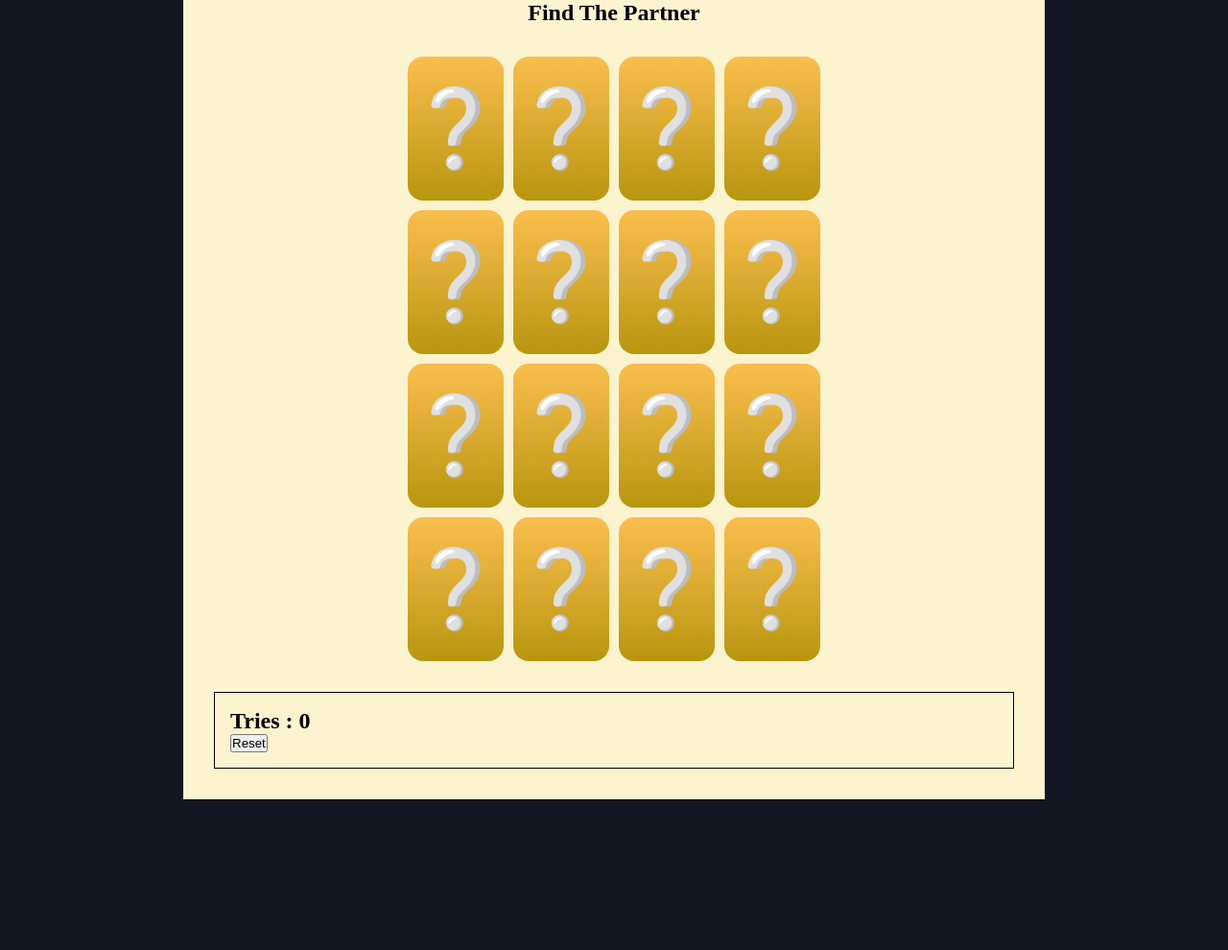
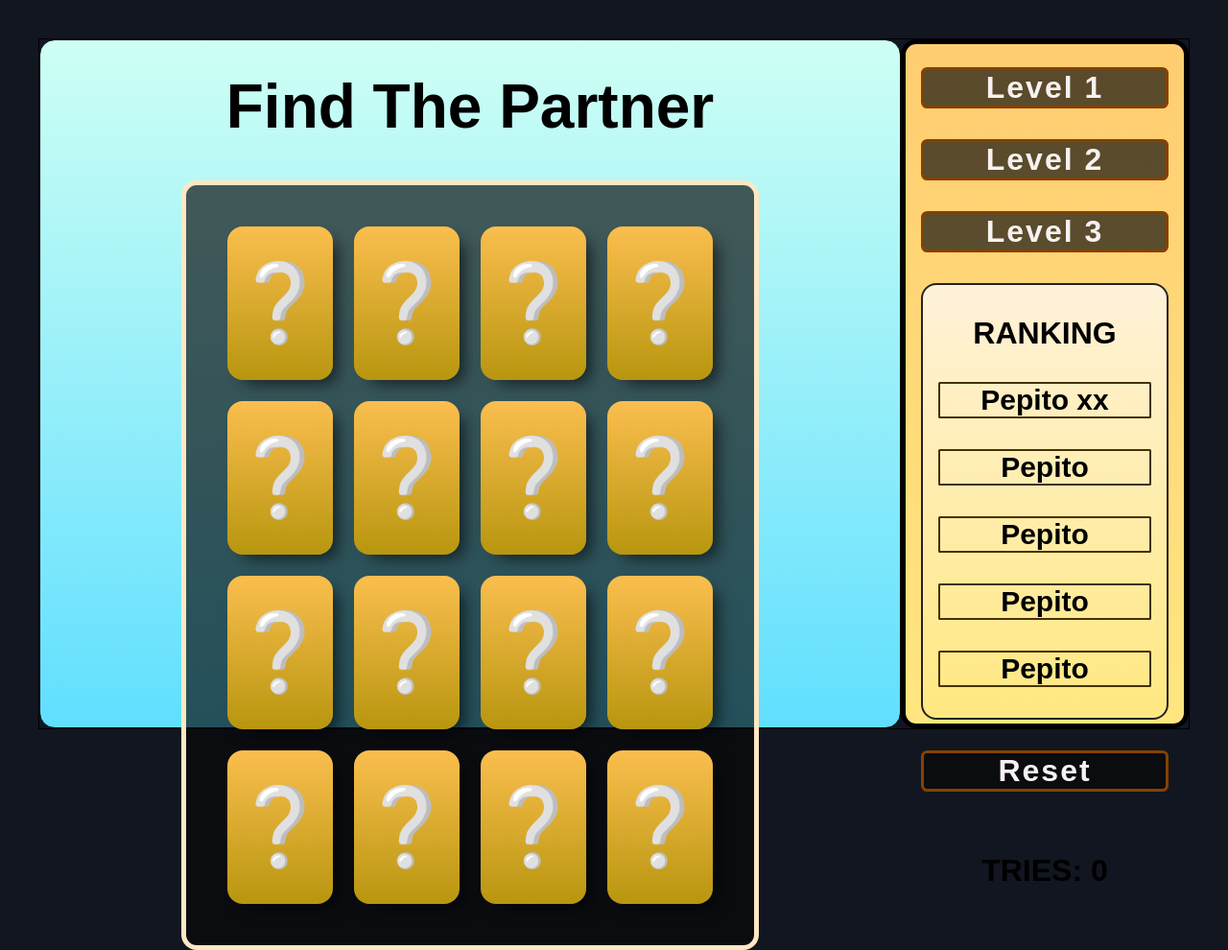
Before and after one commit to KT1G/Parejas-Emojis-BL, a plain HTML site: page Primer Proyecto JS/Index.html in a window 1280 px wide. Shown: the whole page at 96% size. Before the commit the page ends 834 px from the top, so only its background shows below. Drawn offline with Linux system fonts and the light colour scheme.

Commit message:
Ranking, niveles y hovers

```diff
--- a/Primer Proyecto JS/Index.html
+++ b/Primer Proyecto JS/Index.html
@@ -7,6 +7,8 @@
     <meta name="viewport" content="width=device-width, initial-scale=1.0">
     <title>Juego de Cartas</title>
     <link rel="stylesheet" href="style.css">
+
+
 </head>
 
 <body>
@@ -15,7 +17,7 @@
         <section class="container">
 
             <h1>Find The Partner</h1>
-
+            <div class="background">
                 <ul class="game">
                     <li id="0" class="card">
                         <div class="content">
@@ -114,14 +116,34 @@
                         </div>
                     </li>
                 </ul>
-        <section class="tries">
-          <h2>Tries : <span> </span> </h2>
-          <button>Reset</button>
-        </section>
+            </div>
 
         </section>
 
-    <section></section> <!-- posible ranking  -->
+        <section class="container_ranking">
+
+            <button>Level 1</button>
+            <button>Level 2</button>
+            <button>Level 3</button>
+            <div class="background_ranking">
+
+                <ol class="ranking">
+                    <h2>RANKING</h2>
+                    <li class="persons">Pepito xx</li>
+                    <li class="persons">Pepito</li>
+                    <li class="persons">Pepito</li>
+                    <li class="persons">Pepito</li>
+                    <li class="persons">Pepito</li>
+                </ol>
+
+            </div>
+
+
+            <button>Reset</button>
+            <section class="tries">
+                <h2>TRIES: <span> </span> </h2>
+            </section>
+        </section>
 
 
     </main>
--- a/Primer Proyecto JS/script.js
+++ b/Primer Proyecto JS/script.js
@@ -77,11 +77,11 @@ function compare() {
         } else {
             // si no son iguales, las volvemos a cerrar
 
-
             if (
                 !card1.classList.contains("match") &&
                 !card2.classList.contains("match")
-            ) {
+            ) {/* posible set interval para efecto en cartas de vibracion
+            */
                 setTimeout(() => {
                     card1.classList.remove("flipped");
                     card2.classList.remove("flipped");
--- a/Primer Proyecto JS/style.css
+++ b/Primer Proyecto JS/style.css
@@ -1,56 +1,176 @@
-*{
+* {
     margin: 0;
     padding: 0;
     box-sizing: border-box;
 }
 
-.root{
 
-
+.root {
+    --sombras: -webkit-box-shadow: 10px 9px 17px -6px rgba(0, 0, 0, 0.67);
+    -moz-box-shadow: 10px 9px 17px -6px rgba(0, 0, 0, 0.67);
+    box-shadow: 10px 9px 17px -6px rgba(0, 0, 0, 0.67);
 }
 
-
-body{
+body {
     max-width: 1200px;
     margin: 0 auto;
     height: 100vh;
     display: flex;
     justify-content: center;
     align-items: center;
+    font-family: sans-serif;
 
-    background-color:#111620;
+
+    background-color: #111620;
 }
 
-main{
+main {
+    width: 100%;
+    height: 90%;
+    display: flex;
+    justify-content: center;
+    align-items: stretch;
+
+    border: 1px solid black;
+}
+
+
+/* CONTENEDORES PRINCIPAL 1 */
+
+.container {
+    width: 75%;
+    max-width: 900px;
+    display: flex;
+    flex-direction: column;
+    justify-content: start;
+    align-items: center;
+    text-align: center;
+    padding: 1.5rem 1rem;
+    gap: 2rem;
+    border: 1px solid black;
+    border-radius: 1rem;
+
+    background: linear-gradient(rgb(206, 255, 244), rgb(96, 223, 255));
+
+
+}
+
+.background {
+    border: 5px solid rgb(255, 231, 195);
+    background-color: #070808a9;
+    padding: 3rem;
+    border-radius: 1rem;
+
+}
+
+h1 {
+
+    padding: 0.5rem 1rem;
+    border-radius: 0.4rem;
+    font-size: 4rem;
+    color: #000000;
+    font-weight: bold;
+
+
+
+}
+
+.game {
+    display: grid;
+    gap: 2rem;
+    align-items: center;
+    justify-items: center;
+    grid-template-columns: repeat(4, 100px);
+    grid-template-rows: repeat(4, 150px);
+
+}
+
+/* CONTENEDORES PRINCIPAL 2 */
+
+.container_ranking {
+    width: 75%;
+    height: 100%;
+    max-width: 300px;
+    display: flex;
+    flex-direction: column;
+    justify-content: start;
+    align-items: center;
+    text-align: center;
+    padding: 1.5rem 1rem;
+    gap: 2rem;
+    border: 5px solid black;
+    border-radius: 1rem;
+    background: linear-gradient(rgb(255, 205, 113), rgb(255, 230, 128));
+}
+
+
+button {
+    width: 100%;
+    border: 3px solid rgb(134, 65, 0);
+    background-color: #070808a9;
+    border-radius: 0.4rem;
+    color: #f7f1f1;
+    background-color: #070808a9;
+    font-size: 2rem;
+    font-weight: bold;
+    cursor: pointer;
+    letter-spacing: 2px;
+    cursor: pointer;
+
+}
+
+
+button:hover {
+    background-color: #f7f1f1;
+    color: #070808;
+}
+
+.ranking {
+    display: flex;
+    width: 100%;
+    flex-direction: column;
+    gap: 2rem;
+    height: 100%;
+    flex: 2;
+
+
+}
+
+h2 {
+    font-size: 2rem;
+}
+
+.persons {
+    border: 2px solid #473100;
+    border-radius: 0.1rem;
+    list-style: none;
+    font-size: 30px;
+    font-weight: bold;
+
+
+
+}
+
+.background_ranking {
+    width: 100%;
+    border: 2px solid rgb(37, 35, 32);
+    background: linear-gradient(rgb(255, 242, 217), rgb(255, 232, 129));
+    padding: 2rem 1rem;
+    border-radius: 1rem;
+}
+
+
+.tries {
     width: 100%;
     display: flex;
     justify-content: center;
     align-items: center;
-}
+    text-align: center;
+    font-size: 2rem;
 
-.container{
-    width: 75%;
-    display: flex;
-    flex-direction: column;
-    justify-content: center;
-    align-items: center;
-    text-align: center;
-    padding: 2rem;
-    gap: 2rem;
-    border: 1px solid black;
-
-    background-color: #FCF3CF;
-
-
-}
-
-.game{
-    display: grid;
-    gap: 10px;
-    align-items: center;
-    justify-items: center;
-    grid-template-columns: repeat(4, 100px);
-    grid-template-rows: repeat(4, 150px);
+    margin-top: 1rem;
+    padding: 1rem;
+    text-align: left;
 
 }
 
@@ -60,11 +180,23 @@ main{
 
 .card {
     list-style: none;
-    width: 100px;
-    height: 150px;
+    width: 110px;
+    height: 160px;
     perspective: 600px;
     margin: 1rem;
+    border-radius: 1rem;
+    cursor: pointer;
+    -webkit-box-shadow: 10px 9px 17px -6px rgba(0, 0, 0, 0.67);
+    -moz-box-shadow: 10px 9px 17px -6px rgba(0, 0, 0, 0.67);
+    box-shadow: 10px 9px 17px -6px rgba(0, 0, 0, 0.67);
+
 }
+
+.card:hover .front {
+    transition: transform 0.2s;
+    transform: scale(1.1);
+}
+
 
 .content {
     position: absolute;
@@ -90,18 +222,10 @@ main{
 
 .back {
     background: linear-gradient(steelblue, lightsteelblue);
-    transform: rotateY( 180deg );
+    transform: rotateY(180deg);
 }
 
 .card.flipped .content {
-    transform: rotateY( 180deg ) ;
+    transform: rotateY(180deg);
     transition: transform 0.5s;
 }
-
-
-.tries{
-    width: 100%;
-    padding: 1rem;
-    text-align: left;
-    border: 1px solid black;
-}
```
Lines whose indentation alone changed are shown as unchanged.
